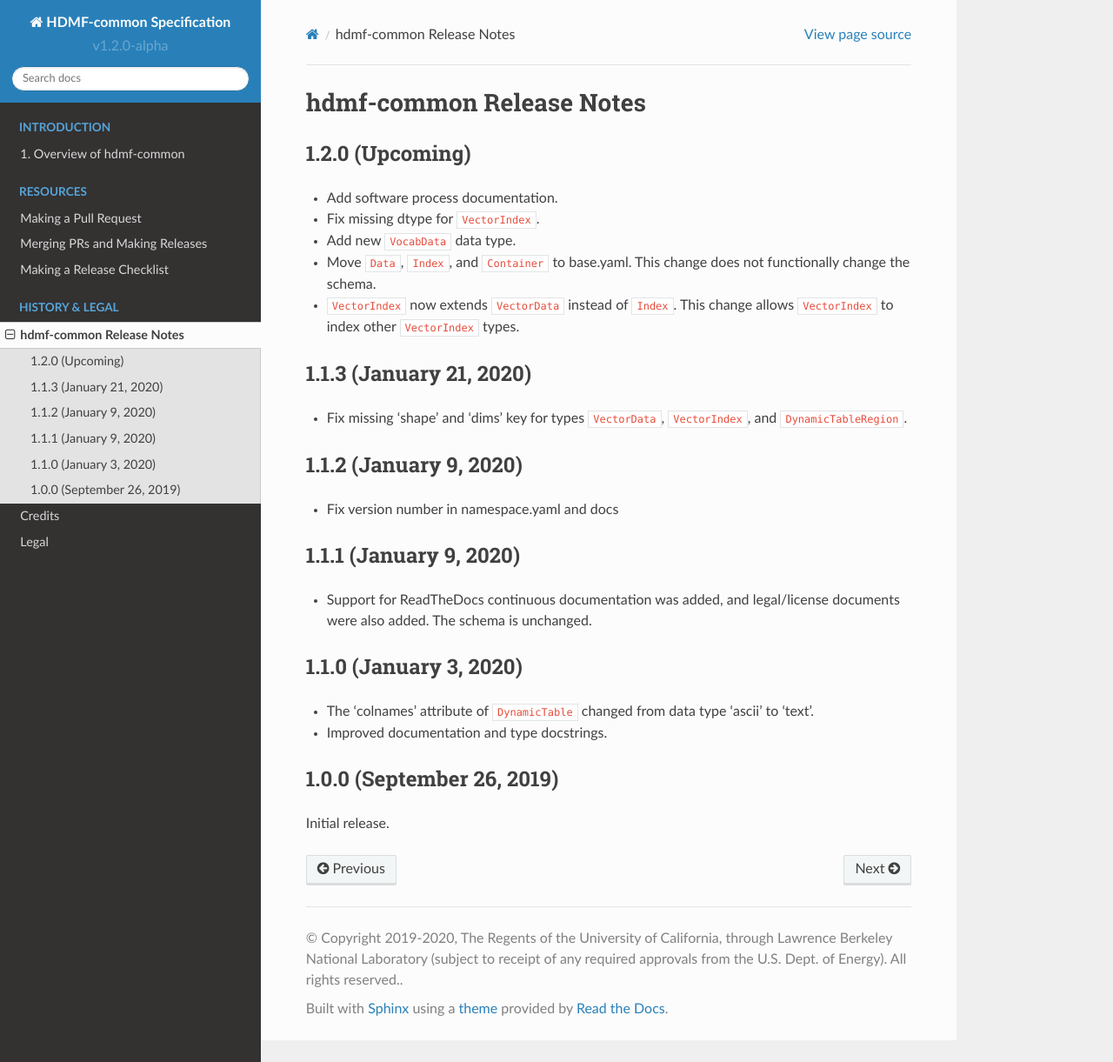
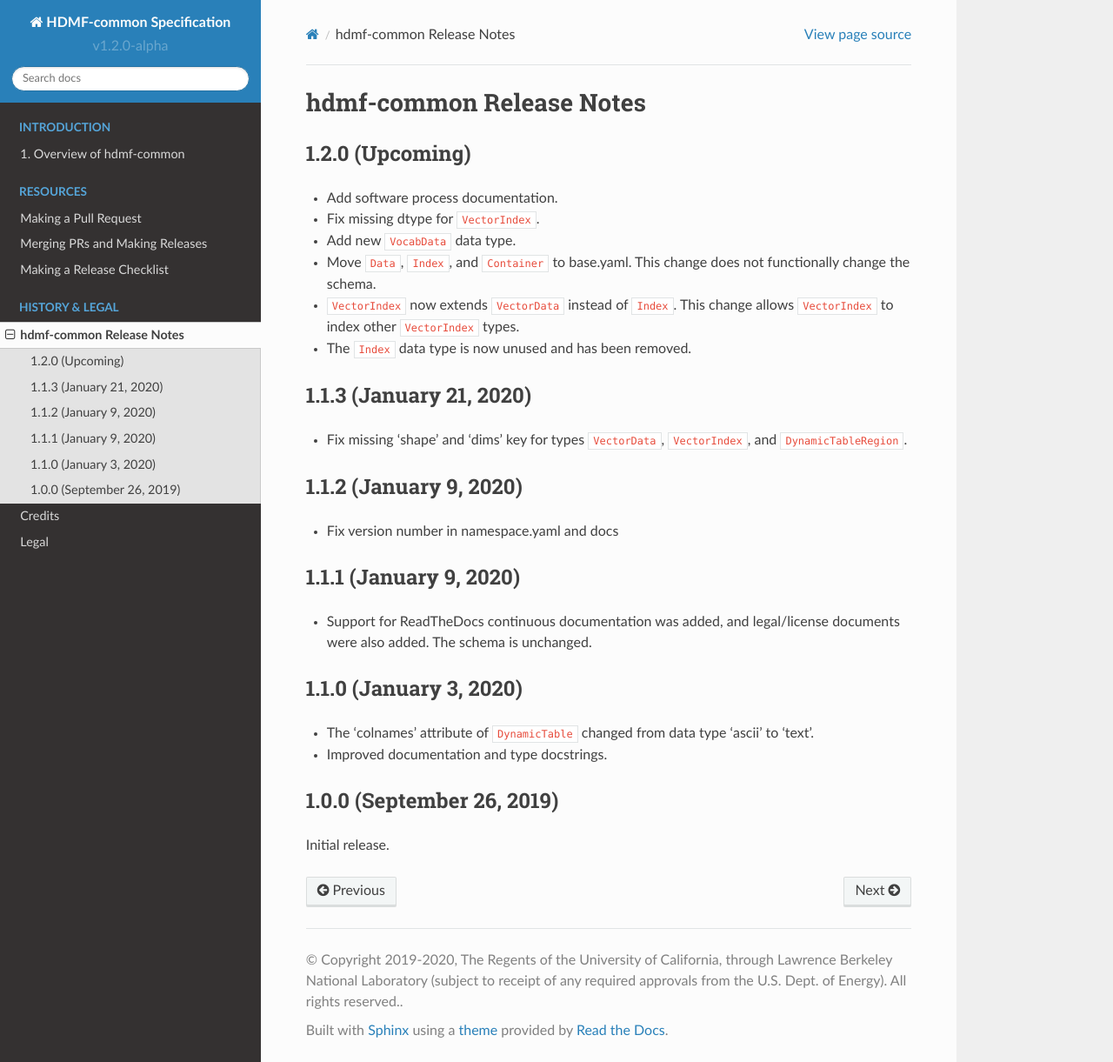
Before and after one commit to hdmf-dev/hdmf-common-schema, a Sphinx documentation site: the page built from docs/source/format_release_notes.rst, in a window 1280 px wide and 1221 px high. Shown: the whole window at 87% size. Built offline with Sphinx 7.4.7 and the Read the Docs theme 2.0.0, drawn with Linux system fonts in a browser that asks for light colours.

Commit message:
Remove Index data type

```diff
--- a/docs/source/format_release_notes.rst
+++ b/docs/source/format_release_notes.rst
@@ -10,6 +10,7 @@
 - Move ``Data``, ``Index``, and ``Container`` to base.yaml. This change does not functionally change the schema.
 - ``VectorIndex`` now extends ``VectorData`` instead of ``Index``. This change allows ``VectorIndex`` to index other
   ``VectorIndex`` types.
+- The ``Index`` data type is now unused and has been removed.
 
 1.1.3 (January 21, 2020)
 ------------------------
```
Also changed, not shown: 1 other file.
